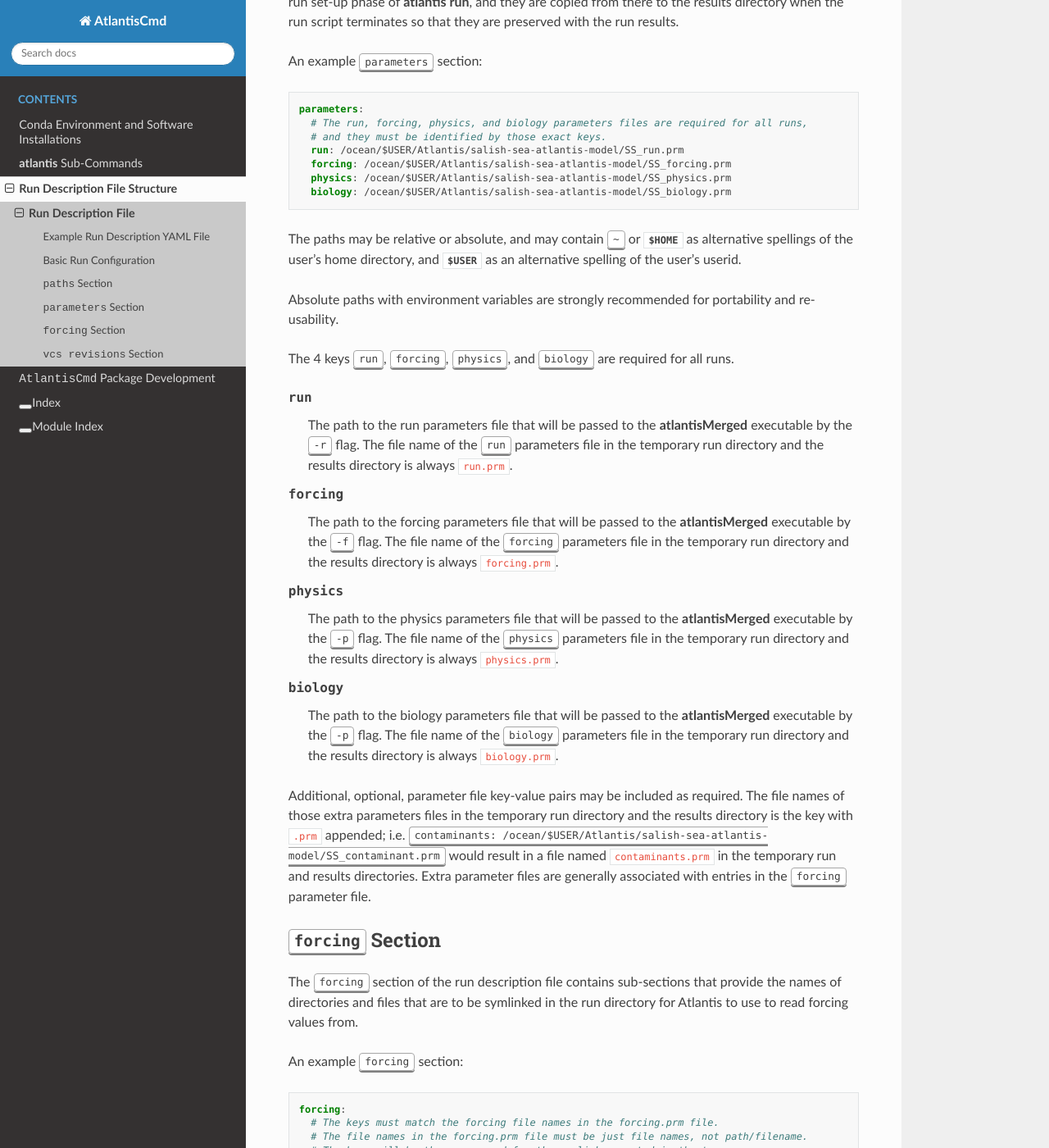
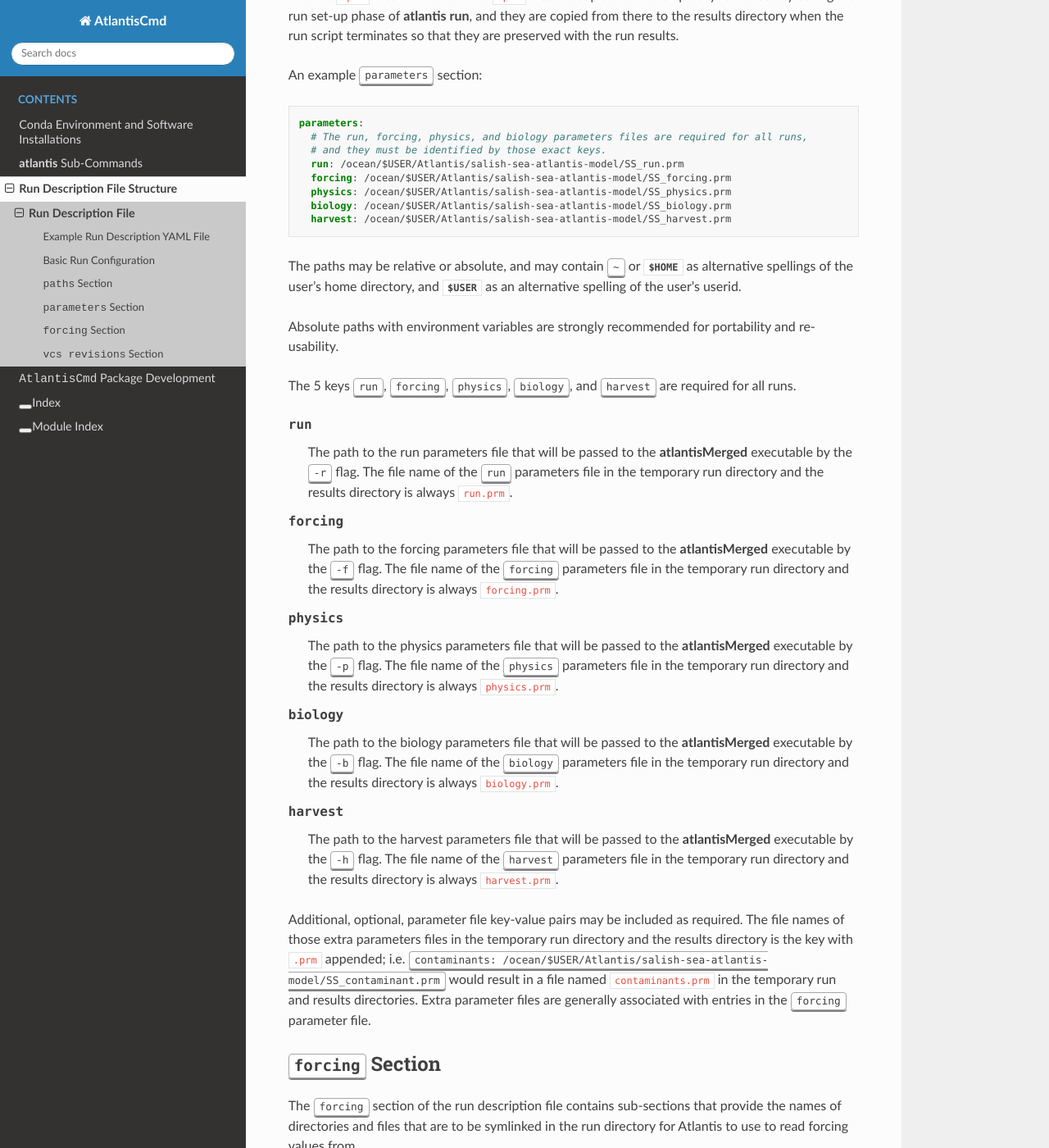
Before and after one commit to SS-Atlantis/AtlantisCmd, a Sphinx documentation site: the page built from docs/run_description_file/yaml_file.rst, in a window 1280 px wide and 1400 px high, scrolled down 3996 px. Shown: the whole window at 82% size. Built offline with Sphinx 7.4.7 and the Read the Docs theme 2.0.0, drawn with Linux system fonts in a browser that asks for light colours; some of the changed text lies outside the part shown.

Commit message:
Add -h flag for fisheries harvest .prm file
re: issue #3

```diff
--- a/docs/run_description_file/atlantis-example.yaml
+++ b/docs/run_description_file/atlantis-example.yaml
@@ -17,12 +17,13 @@ groups: /ocean/$USER/Atlantis/salish-sea-atlantis-model/SS_grps.csv
 migrations: /ocean/$USER/Atlantis/salish-sea-atlantis-model/SalishMigrations.csv
 
 parameters:
-  # The run, forcing, physics, and biology parameters files are required for all runs,
+  # The run, forcing, physics, biology, and harvest parameters files are required for all runs,
   # and they must be identified by those exact keys.
   run: /ocean/$USER/Atlantis/salish-sea-atlantis-model/SS_run.prm
   forcing: /ocean/$USER/Atlantis/salish-sea-atlantis-model/SS_forcing.prm
   physics: /ocean/$USER/Atlantis/salish-sea-atlantis-model/SS_physics.prm
   biology: /ocean/$USER/Atlantis/salish-sea-atlantis-model/SS_biology.prm
+  harvest: /ocean/$USER/Atlantis/salish-sea-atlantis-model/SS_harvest.prm
 
 forcing:
   # The keys must match the forcing file names in the forcing.prm file.
--- a/docs/run_description_file/yaml_file.rst
+++ b/docs/run_description_file/yaml_file.rst
@@ -93,7 +93,7 @@ An example of the basic configuration key-value pairs:
 The :kbd:`boxes`,
 :kbd:`initial conditions`,
 :kbd:`groups`,
-and :kbd:`migrations`  paths may be relative or absolute,
+and :kbd:`migrations` paths may be relative or absolute,
 and may contain :kbd:`~` or :envvar:`$HOME` as alternative spellings of the user's home directory,
 and :envvar:`$USER` as an alternative spelling of the user's userid.
 
@@ -197,6 +197,7 @@ An example :kbd:`parameters` section:
       forcing: /ocean/$USER/Atlantis/salish-sea-atlantis-model/SS_forcing.prm
       physics: /ocean/$USER/Atlantis/salish-sea-atlantis-model/SS_physics.prm
       biology: /ocean/$USER/Atlantis/salish-sea-atlantis-model/SS_biology.prm
+      harvest: /ocean/$USER/Atlantis/salish-sea-atlantis-model/SS_harvest.prm
 
 The paths may be relative or absolute,
 and may contain :kbd:`~` or :envvar:`$HOME` as alternative spellings of the user's home directory,
@@ -204,10 +205,11 @@ and :envvar:`$USER` as an alternative spelling of the user's userid.
 
 Absolute paths with environment variables are strongly recommended for portability and re-usability.
 
-The 4 keys :kbd:`run`,
+The 5 keys :kbd:`run`,
 :kbd:`forcing`,
 :kbd:`physics`,
-and :kbd:`biology` are required for all runs.
+:kbd:`biology`,
+and :kbd:`harvest` are required for all runs.
 
 :kbd:`run`
   The path to the run parameters file that will be passed to the :program:`atlantisMerged` executable by the :kbd:`-r` flag.
@@ -222,8 +224,12 @@ and :kbd:`biology` are required for all runs.
   The file name of the :kbd:`physics` parameters file in the temporary run directory and the results directory is always :file:`physics.prm`.
 
 :kbd:`biology`
-  The path to the biology parameters file that will be passed to the :program:`atlantisMerged` executable by the :kbd:`-p` flag.
+  The path to the biology parameters file that will be passed to the :program:`atlantisMerged` executable by the :kbd:`-b` flag.
   The file name of the :kbd:`biology` parameters file in the temporary run directory and the results directory is always :file:`biology.prm`.
+
+:kbd:`harvest`
+  The path to the harvest parameters file that will be passed to the :program:`atlantisMerged` executable by the :kbd:`-h` flag.
+  The file name of the :kbd:`harvest` parameters file in the temporary run directory and the results directory is always :file:`harvest.prm`.
 
 Additional,
 optional,
```
Also changed, not shown: 4 other files.
